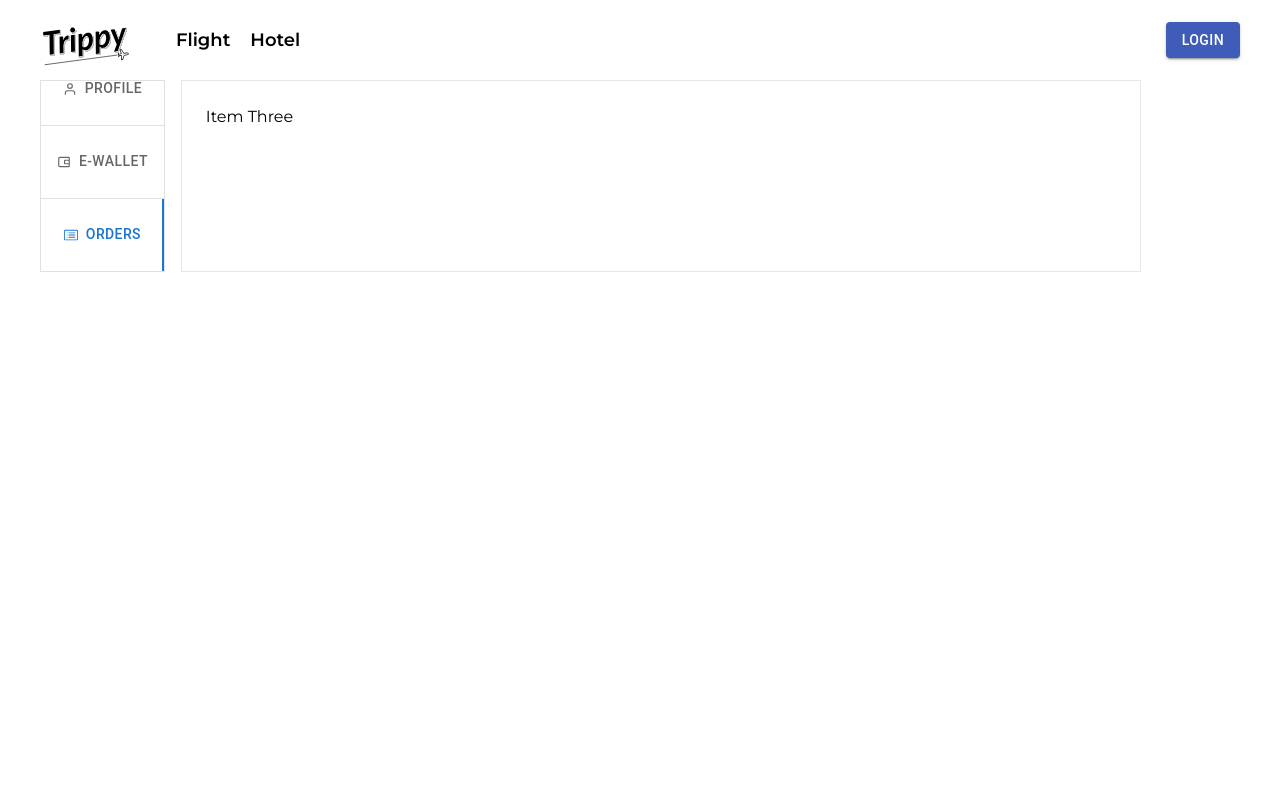
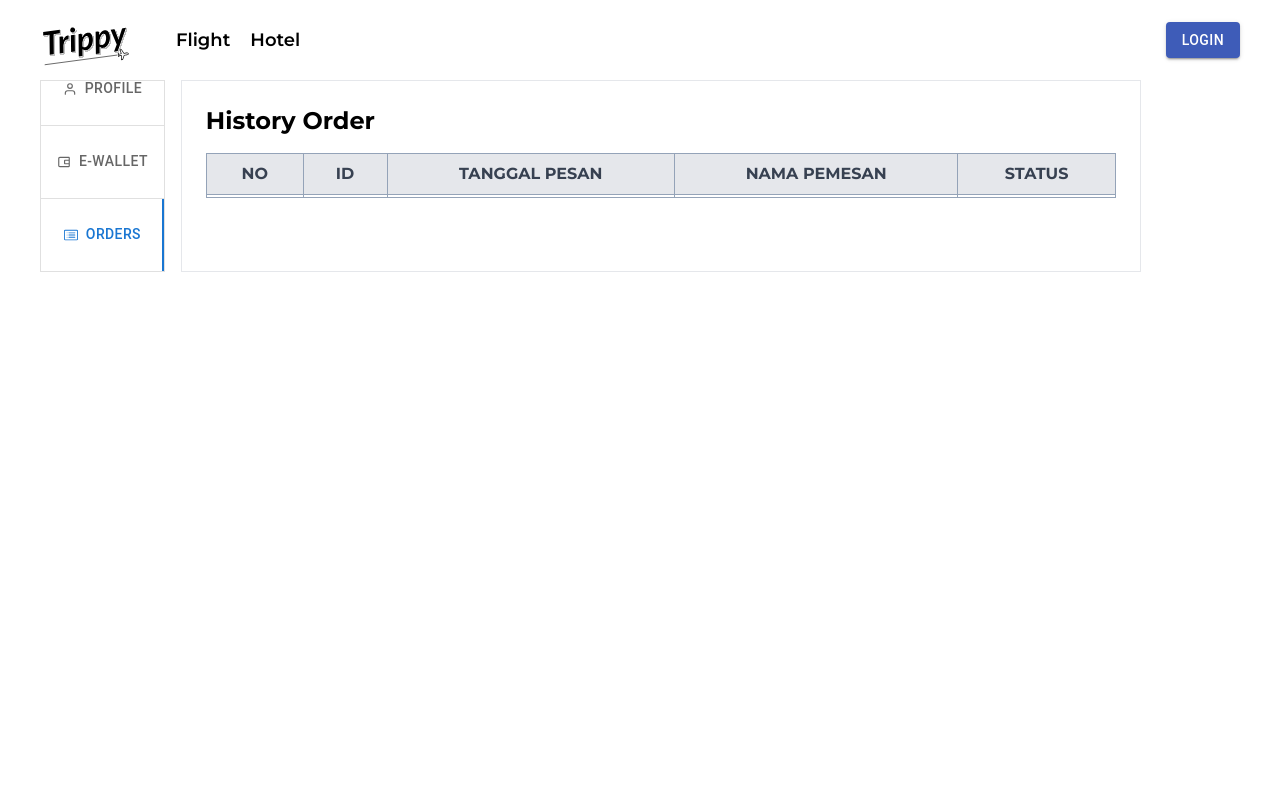
Before and after one commit to gihonhon/trippy-frontend, a React (Create React App) app: page /user/profile in a window 1280 px wide. Both pictures are taken after a click on the tab "ORDERS". Shown: the top 800 px of the page. Built offline with nearby package versions, Linux system fonts and the light colour scheme.

Commit message:
update orders

```diff
--- a/src/pages/Hotelpages.jsx
+++ b/src/pages/Hotelpages.jsx
@@ -197,7 +197,7 @@ const Hotelpages = () => {
                 <img src={'/playground_assets/promotion_2.png'} className="" />
               </div>
               <h1 className="text-lg font-semibold mt-10 text-[#59595b]">Service You Can Trust</h1>
-              <p className="mt-3 text-[#b4b4b7]">You get what you paid for – guaranteed.</p>
+              <p className="mt-3 text-[#b4b4b7]">You get what you paid for - guaranteed.</p>
             </div>
             <div className="col-span-1 text-center max-w-[300px]">
               <div className=" flex justify-center  max-h-[140px]">
--- a/src/pages/ProfilePage.jsx
+++ b/src/pages/ProfilePage.jsx
@@ -379,7 +379,53 @@ const ProfilePage = () => {
           </div>
         </TabPanel>
         <TabPanel value={value} index={4}>
-          Item Three
+
+  <div>
+    <h1 class="text-2xl font-bold mb-4">History Order</h1>
+
+    <table class="min-w-full bg-white border-collapse border border-slate-400">
+      <thead>
+        <tr>
+          <th class="border border-slate-400 py-2 px-4 bg-gray-200 text-gray-700 font-bold uppercase">No</th>
+          <th class="border border-slate-400 py-2 px-4 bg-gray-200 text-gray-700 font-bold uppercase">ID</th>
+          <th class="border border-slate-400 py-2 px-4 bg-gray-200 text-gray-700 font-bold uppercase">Tanggal Pesan</th>
+          <th class="border border-slate-400 py-2 px-4 bg-gray-200 text-gray-700 font-bold uppercase">Nama Pemesan</th>
+          <th class="border border-slate-400 py-2 px-4 bg-gray-200 text-gray-700 font-bold uppercase">Status</th>
+        </tr>
+      </thead>
+      <tbody>
+        <tr>
+          <td class='no border border-slate-400'></td>
+          <td class='id border border-slate-400'></td>
+          <td class='tanggal-pesan border border-slate-400'></td>
+          <td class='nama-pemesan border border-slate-400'></td>
+          <td class='status border border-slate-400'></td>
+
+        </tr>
+      </tbody>
+    </table>
+  </div>
+          {/* <table className='TableHead'>
+            <thead>
+              <tr>
+              <th>No</th>
+              <th>Id Order</th>
+              <th>Tanggal Pemesanan</th>
+              <th>Nama Pemesan</th>
+              <th>Status</th>
+              </tr>
+            </thead>
+            <tbody>
+              <tr>
+                <th>1</th>
+                <th>2</th>
+                <th>3</th>
+                <th>4</th>
+                <th>5</th>
+              </tr>
+            </tbody>
+
+          </table> */}
         </TabPanel>
       </Box>
         </div>
```
